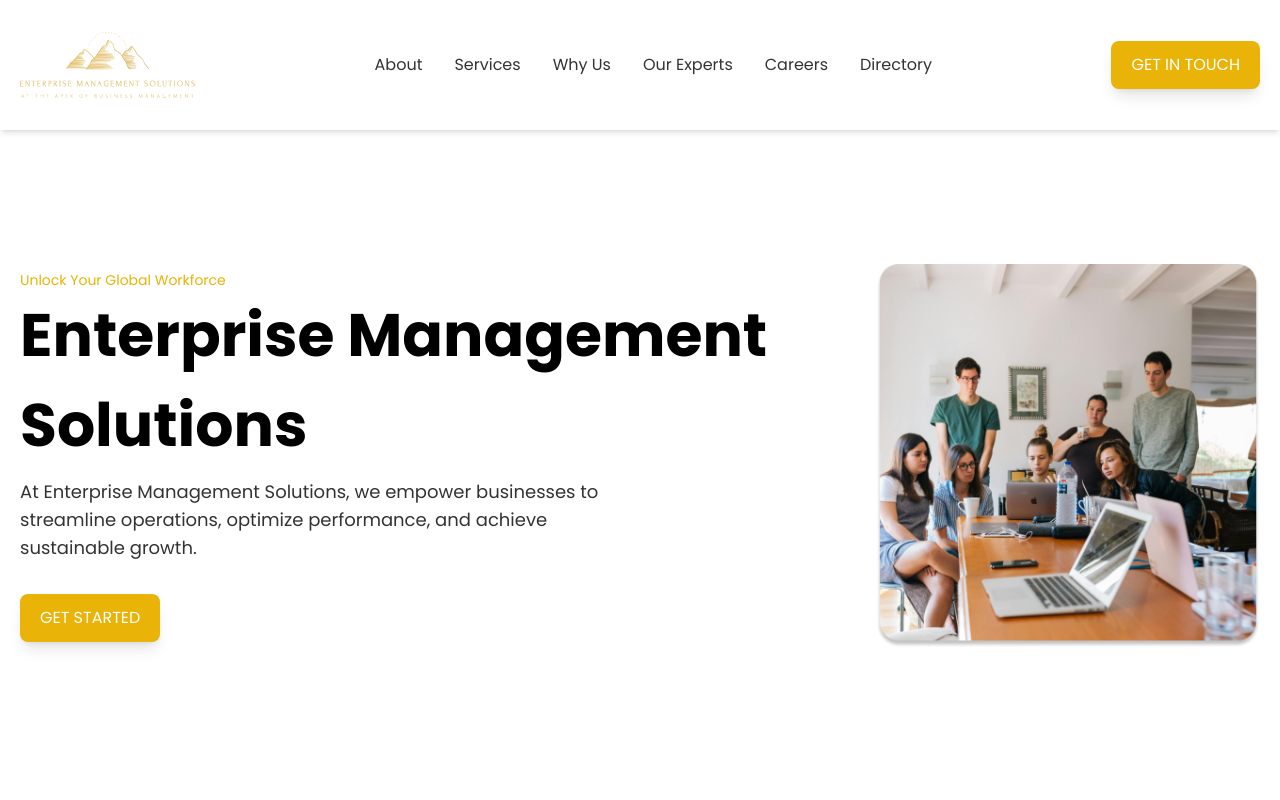
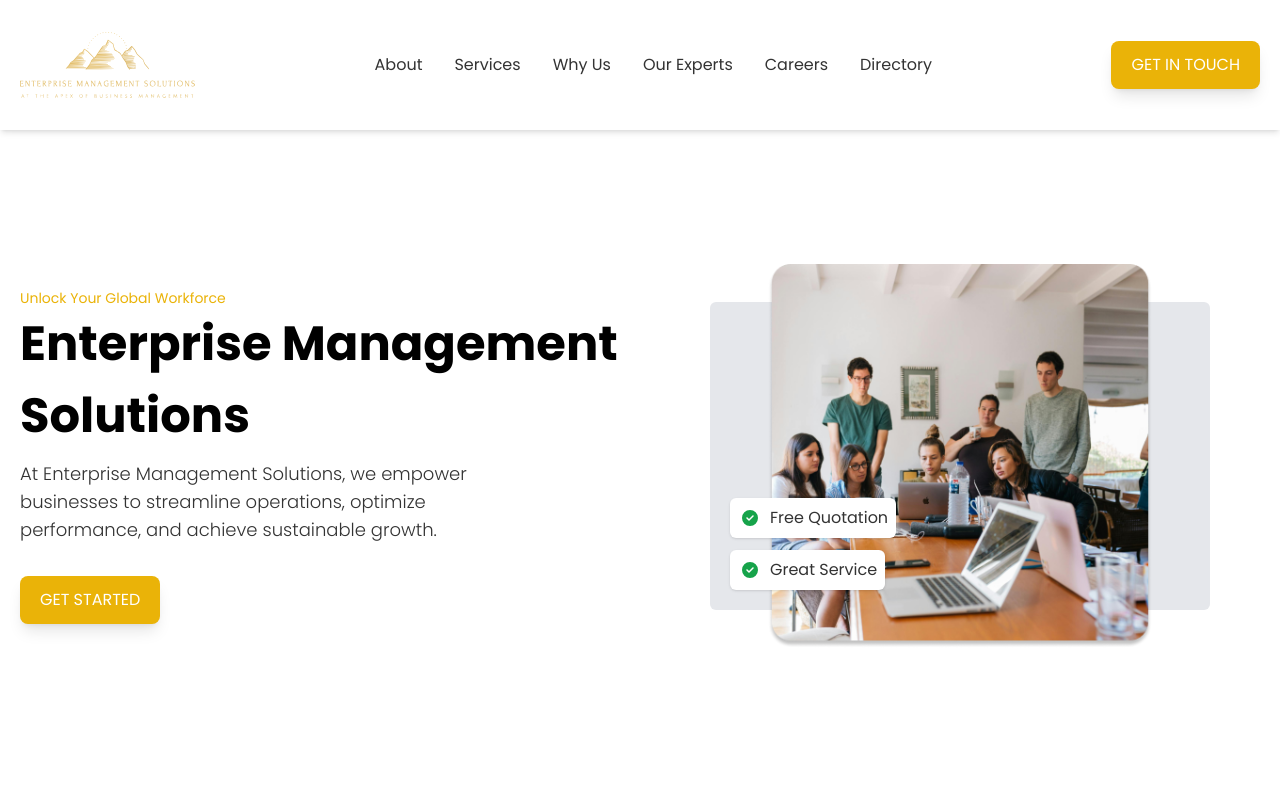
Before and after one commit to wilhelmusolejr/enterprise-management-solutions, a Next.js app: page / in a window 1280 px wide. Shown: the top 800 px of the page. Built offline with nearby package versions, Linux system fonts and the light colour scheme.

Commit message:
fix bugs

```diff
--- a/src/app/page.js
+++ b/src/app/page.js
@@ -22,6 +22,7 @@ import {
   faClock,
   faLocationPin,
   faCheck,
+  faCircleCheck,
 } from "@fortawesome/free-solid-svg-icons";
 
 import ServiceCard from "@/component/ServiceCard";
@@ -231,11 +232,11 @@ export default function Home() {
             <p className="text-sm text-yellow-500 capitalize ">
               Unlock your global workforce
             </p>
-            <h1 className="mb-2 text-4xl font-bold leading-normal text-black xl:text-6xl xl:leading-normal ">
+            <h1 className="mb-2 text-4xl font-bold leading-normal text-black xl:text-5xl xl:leading-normal ">
               Enterprise Management <br />
               Solutions
             </h1>
-            <p className="md:w-3/4 lg:text-lg">
+            <p className="font-light md:w-3/4 lg:text-lg">
               At Enterprise Management Solutions, we empower businesses to
               streamline operations, optimize performance, and achieve
               sustainable growth.{" "}
@@ -248,14 +249,34 @@ export default function Home() {
           </div>
 
           {/* right */}
-          <div className="flex items-center justify-center rounded-md">
+          <div className="relative flex items-center justify-center w-full rounded-md">
             <div className="relative rounded-md w-60 h-60 lg:w-96 lg:h-96 gray">
               <Image
                 src={header_img}
                 alt="Description of the image"
-                className="object-cover w-full h-full "
+                className="z-10 object-cover w-full h-full"
                 fill
               />
+            </div>
+
+            <div className="absolute w-full bg-gray-200 rounded-md xl:w-10/12 h-4/5">
+              {/* float */}
+              <div className="absolute z-10 flex-col hidden gap-3 bottom-5 left-5 md:flex">
+                <div className="flex items-center gap-2 p-2 capitalize bg-white rounded-md shadow w-fit">
+                  <FontAwesomeIcon
+                    icon={faCircleCheck}
+                    className="text-green-600"
+                  />
+                  <p>Free quotation</p>
+                </div>
+                <div className="flex items-center gap-2 p-2 capitalize bg-white rounded-md shadow w-fit">
+                  <FontAwesomeIcon
+                    icon={faCircleCheck}
+                    className="text-green-600"
+                  />
+                  <p>Great Service</p>
+                </div>
+              </div>
             </div>
           </div>
         </div>
--- a/src/component/SectionText.js
+++ b/src/component/SectionText.js
@@ -11,7 +11,9 @@ export default function SectionText({
       <h2 className="mb-5 text-4xl font-semibold text-black capitalize">
         {headline}
       </h2>
-      <p className="max-w-3xl normal-case lg:text-lg md:w-3/4">{description}</p>
+      <p className="max-w-3xl font-light normal-case lg:text-lg md:w-3/4">
+        {description}
+      </p>
     </div>
   );
 }
```
